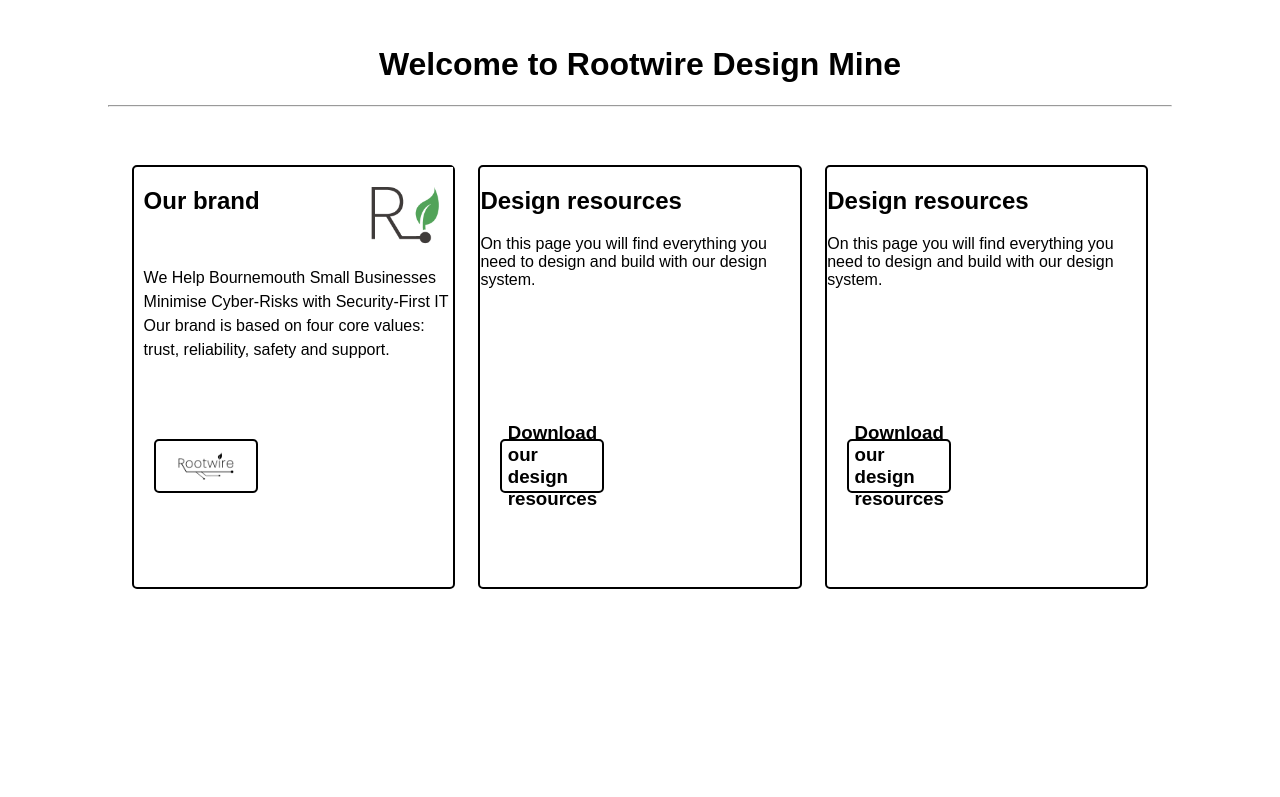
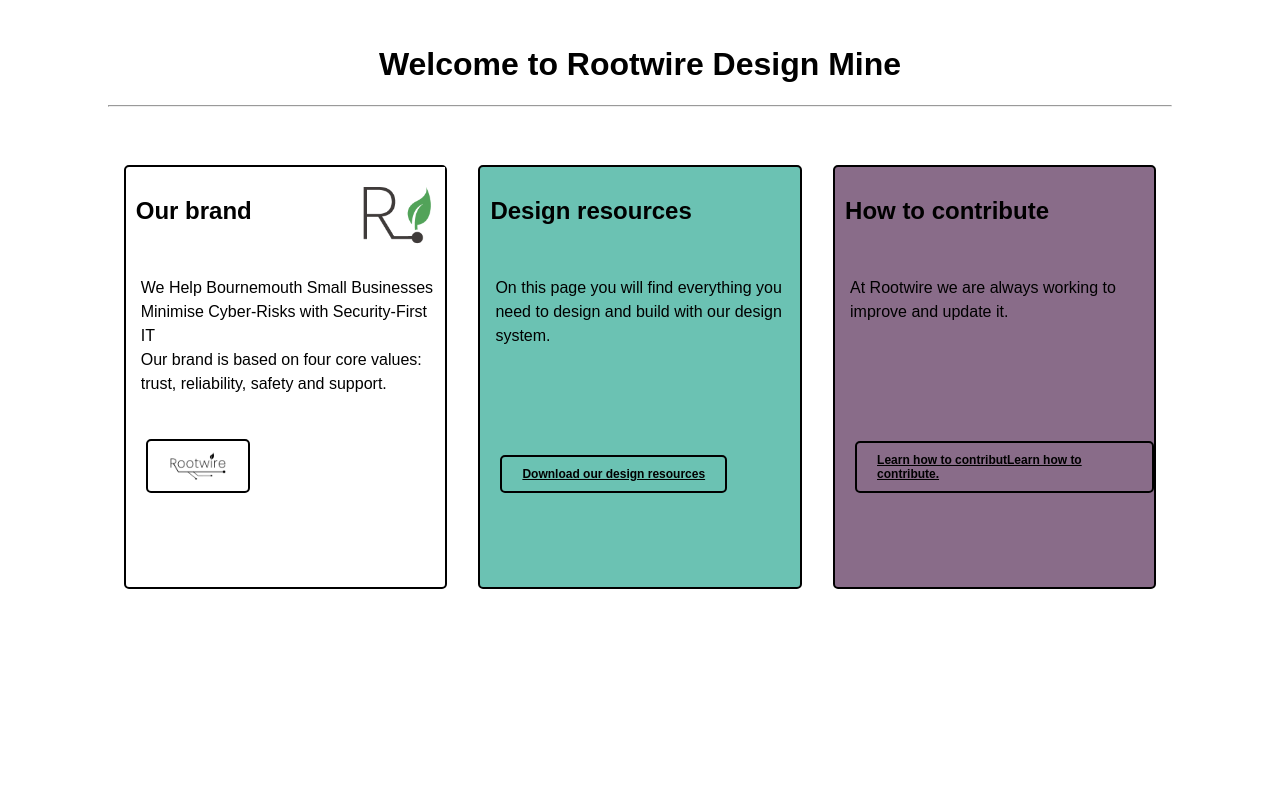
Before and after one commit to Aidenwebb/design.rootwire.co.uk, a Flask app: page / in a window 1280 px wide. Shown: the part 83-880 px from the top of the page. Run offline with Flask 3, Linux system fonts and the light colour scheme.

Commit message:
Three containers on main page initial styling

```diff
--- a/static/style.css
+++ b/static/style.css
@@ -63,10 +63,10 @@
     position: relative;
     padding-bottom: 100px;
     padding-top: 50px;
-    justify-content: space-evenly;
+    justify-content: space-around;
   }
 
-  .container{
+  .container {
     flex: 1;
     max-width: 30%;
     height: 40vh;
@@ -76,20 +76,28 @@
     border-radius: 5px;
     position: relative;
     padding-bottom: 100px;
-
+  }
+  .cont2 {
+    background-color: #6BC2B3;
+  }
+  .cont3 {
+    background-color: #896C89;
   }
 
-  .content-1{
+  .content {
     padding-left: 10px;
+    padding-top: 10px;
   }
 
-  .paragraph-1 {
+  .paragraph {
     line-height: 1.5;
     position: absolute;
     padding-top: 15px;
+    padding-left: 5px;
+    padding-right: 5px;
   }
 
-  .top-right-1 img {
+  .top-right img {
     position: absolute;
     width: 30%;
     height: auto;
@@ -105,7 +113,7 @@
     padding-left: 20px;
   }
 
-  .button {
+  .btn1 {
     display: inline-block;
     padding: 10px 20px;
     background-color: #ffffff;
@@ -120,8 +128,31 @@
     align-items: center;
   }
 
-  .button img {
+  .btn1 img {
     display: block;
     width: 80px;
     height: auto;
   }
+
+  .btn2, .btn3 {
+    display: inline-block;
+    padding: 10px 20px;
+    background-color: #ffffff;
+    color: #000000;
+    text-decoration: none;
+    border: 2px solid black;
+    border-radius: 5px;
+    text-decoration: underline;
+    display: flex;
+    justify-content: center;
+    align-items: center;
+    font-size: 12px;
+  }
+
+  .btn2{
+    background-color: #6BC2B3;
+  }
+
+  .btn3{
+    background-color: #896C89;
+  }
--- a/templates/index.html
+++ b/templates/index.html
@@ -11,33 +11,33 @@
   </div>
 
   <section class="container-row">
-      <div class="container">
-        <div class="top-left-1">
-            <div class="content-1">
+      <div class="container cont1">
+        <div class="top-left">
+            <div class="content">
                 <h2 class="title">Our brand</h2>
-                <p class="paragraph-1">
+                <p class="paragraph">
                     We Help Bournemouth Small Businesses <br> Minimise Cyber-Risks with Security-First IT
                 <br>
                     Our brand is based on four core values: <br> trust, reliability, safety and support.
                   </p>
             </div>
         </div>
-        <div class="top-right-1">
+        <div class="top-right">
             <div class="col-3 col-medium-2 p-media-container">
                 <img src="../static/logo/Fx-Rootwire-icon-fullColour-RGB-300-whiteBg (1).png" alt="">
             </div>
         </div>
       <div class="bottom">
         <h3>
-            <a href="/brand" class="button">
+            <a href="/brand" class="button btn1">
                 <img src="../static/logo/Fx-Rootwire-logo-monoColour-RGB-800-blk.png">
         </a>
     </h3>
 </div>
 </div>
 
-      <div class="container">
-        <div class="top-left-2">
+      <div class="container cont2">
+        <div class="top-left">
             <div class="content">
                 <h2 class="title">Design resources</h2>
                 <p class="paragraph">
@@ -46,22 +46,23 @@
         </div>
       <div class="bottom">
         <h3>
-            <a href="/brand" class="button">Download our design resources</a>
+            <a href="/brand" class="button btn2">Download our design resources</a>
       </h3>
       </div>
       </div>
 
-      <div class="container">
-        <div class="top-left-2">
+      <div class="container cont3">
+        <div class="top-left">
             <div class="content">
-                <h2 class="title">Design resources</h2>
+                <h2 class="title">How to contribute</h2>
                 <p class="paragraph">
-                  On this page you will find everything you need to design and build with our design system.</p>
+                  At Rootwire we are always working to improve and update it.
+                </p>
             </div>
         </div>
       <div class="bottom">
         <h3>
-            <a href="/brand" class="button">Download our design resources</a>
+            <a href="/brand" class="button btn3">Learn how to contributLearn how to contribute. </a>
       </h3>
       </div>
       </div>
```
